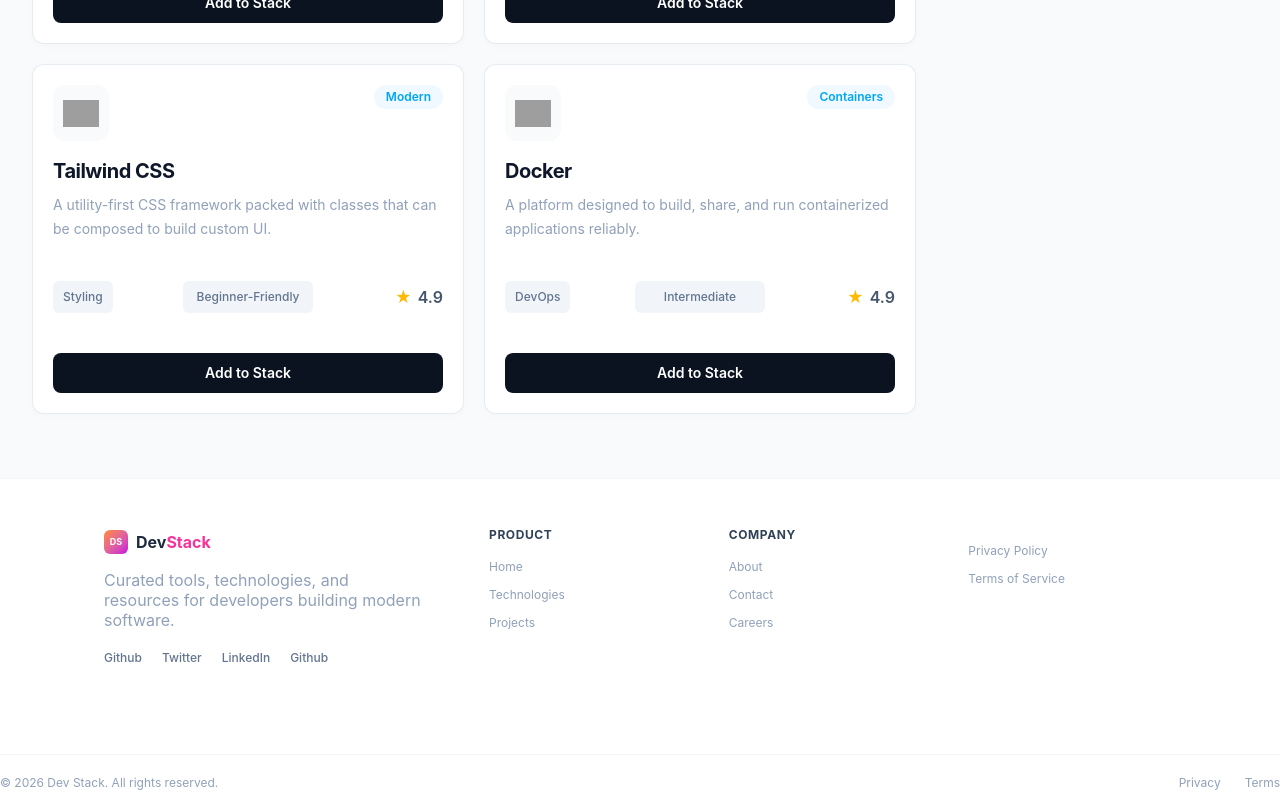
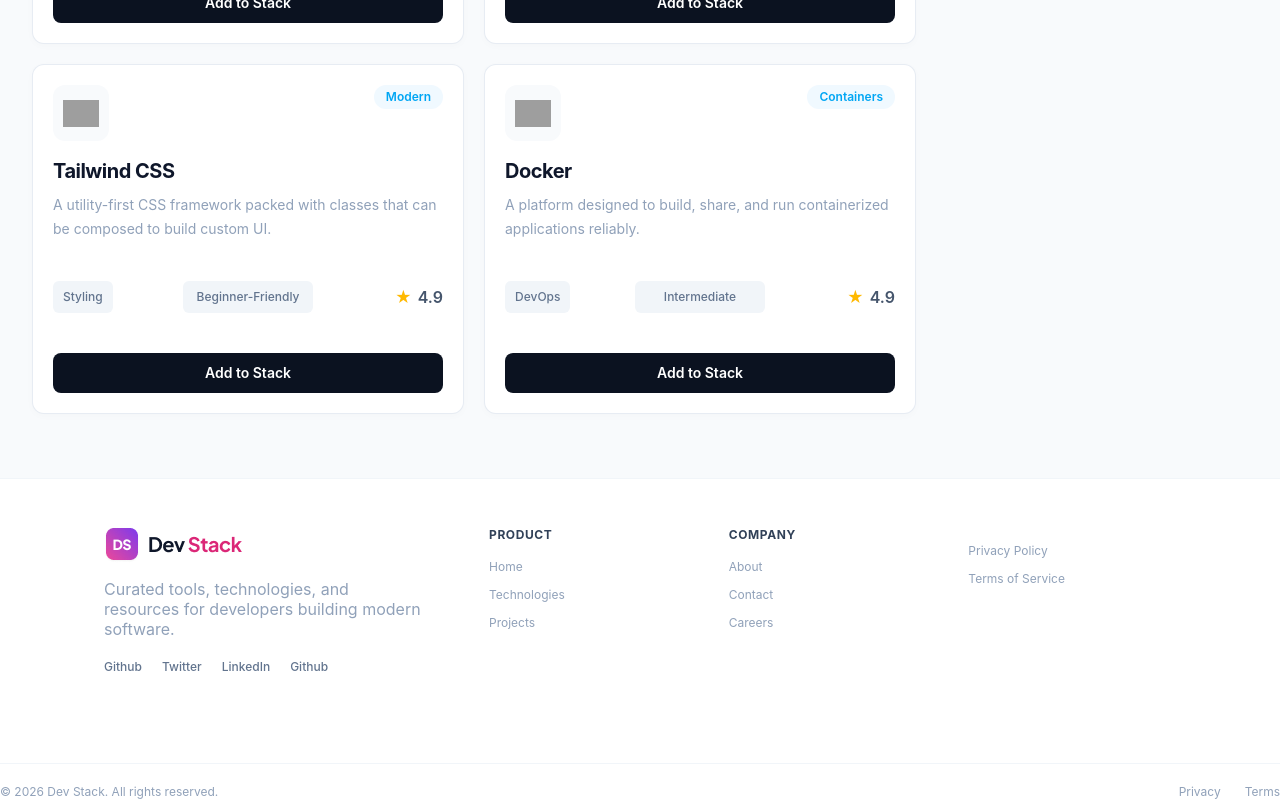
Before and after one commit to nuruddin538/DevStack, a React (Vite) app: page / in a window 1280 px wide. Shown: the part 2731-3531 px from the top of the page. Built offline with nearby package versions, Linux system fonts and the light colour scheme; grey boxes are pictures that could not be loaded.

Commit message:
All components debuging issue fixed

```diff
--- a/src/components/Footer.tsx
+++ b/src/components/Footer.tsx
@@ -1,3 +1,4 @@
+import footerLogo from "../assets/logo-text.png";
 const Footer = () => {
   return (
     <div className="border-t border-slate-100 bg-white">
@@ -6,14 +7,7 @@
         <div className="grid gap-10 sm:grid-cols-2 lg:grid-cols-[1.7fr_1fr_1fr_1fr] lg:gap-8">
           {/* Brand */}
           <div>
-            <a href="#home" className="inline-flex items-center gap-2">
-              <span className="flex h-6 w-6 items-center justify-center rounded-md bg-gradient-to-br from-orange-400 to-fuchsia-600 text-[9px] font-bold text-white">
-                DS
-              </span>
-              <span className="text-base font-bold text-slate-800">
-                Dev<span className="text-pink-500">Stack</span>
-              </span>
-            </a>
+            <img src={footerLogo} alt="footer logo" />
             <p className="mt-4 max-w-xs leading-5 text-slate-400">
               Curated tools, technologies, and resources for developers building
               modern software.
--- a/src/components/technologies/CardStack.tsx
+++ b/src/components/technologies/CardStack.tsx
@@ -68,7 +68,7 @@
                     type="button"
                     onClick={() => onRemove(technology.id)}
                     className="text-slate-300 transition hover:text-red-500"
-                    aria-lebel={`Remove ${technology.name}`}
+                    aria-label={`Remove ${technology.name}`}
                   >
                     <X className="h-4 w-4" />
                   </button>
```
